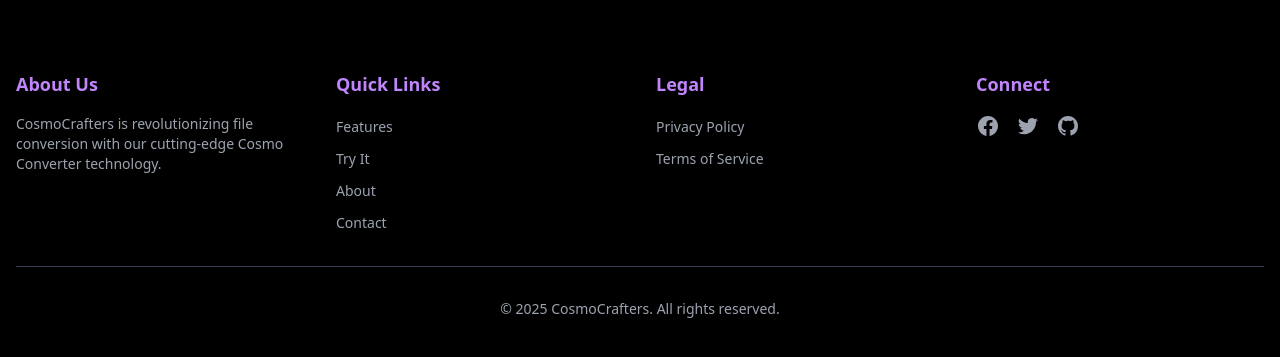
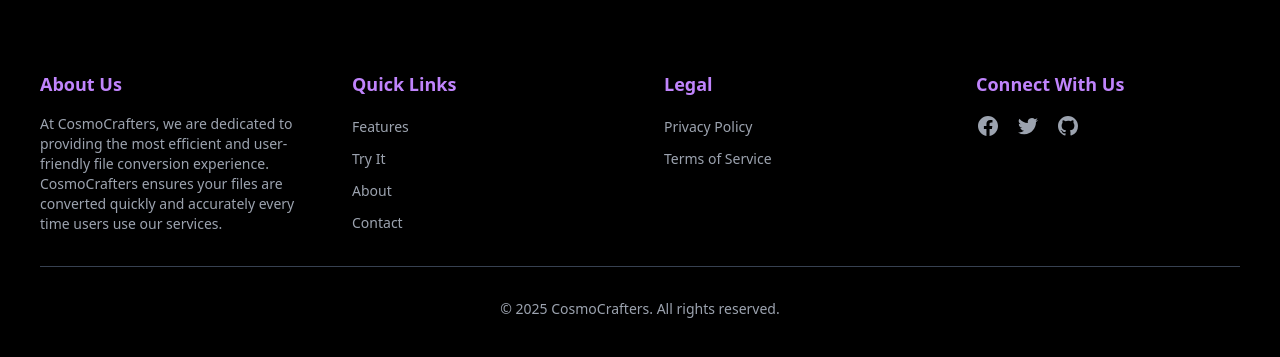
Before and after one commit to TheDaniel3131/convertey, a Next.js app in the folder cosmo-converter/: page / in a window 1280 px wide. Shown: the part 2156-2513 px from the top of the page. Built offline with nearby package versions, Linux system fonts and the light colour scheme.

Commit message:
Minor update on footer.

```diff
--- a/cosmo-converter/components/footer/Footer.tsx
+++ b/cosmo-converter/components/footer/Footer.tsx
@@ -3,15 +3,17 @@ import Link from "next/link";
 export default function Footer() {
   return (
     <footer className="bg-transparent backdrop-blur-md dark:bg-opacity-20 py-12 mt-16 relative z-10">
-      <div className="container mx-auto px-4">
-        <div className="grid grid-cols-1 md:grid-cols-4 gap-8">
+      <div className="container mx-auto px-10">
+        <div className="grid grid-cols-1 md:grid-cols-4 gap-12">
           <div>
             <h3 className="text-lg font-semibold mb-4 text-purple-600 dark:text-purple-400">
               About Us
             </h3>
             <p className="text-sm text-gray-600 dark:text-gray-400">
-              CosmoCrafters is revolutionizing file conversion with our
-              cutting-edge Cosmo Converter technology.
+              At CosmoCrafters, we are dedicated to providing the most efficient
+              and user-friendly file conversion experience. CosmoCrafters
+              ensures your files are converted quickly and accurately every time
+              users use our services.
             </p>
           </div>
           <div>
@@ -78,7 +80,7 @@ export default function Footer() {
           </div>
           <div>
             <h3 className="text-lg font-semibold mb-4 text-purple-600 dark:text-purple-400">
-              Connect
+              Connect With Us
             </h3>
             <div className="flex space-x-4">
               <a
```
